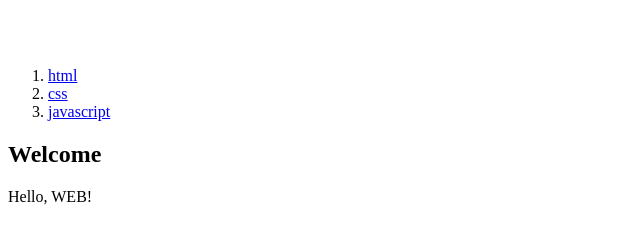
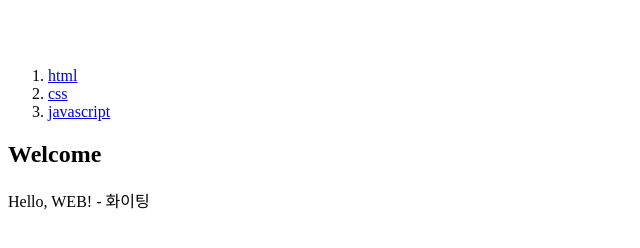
Before and after one commit to egoingsb/daitgirls-web-2, a plain HTML site: page index.html in a window 1280 px wide. Shown: the part 182-430 px from the top of the page, without its empty margins (0-640 px from the left). Drawn offline with Linux system fonts and the light colour scheme.

Commit message:
화이팅 추가

```diff
--- a/index.html
+++ b/index.html
@@ -12,6 +12,6 @@
             <li><a href="3.html">javascript</a></li>
         </ol>
         <h2>Welcome</h2>
-        Hello, WEB!
+        Hello, WEB! - 화이팅
     </body>
 </html>
```
